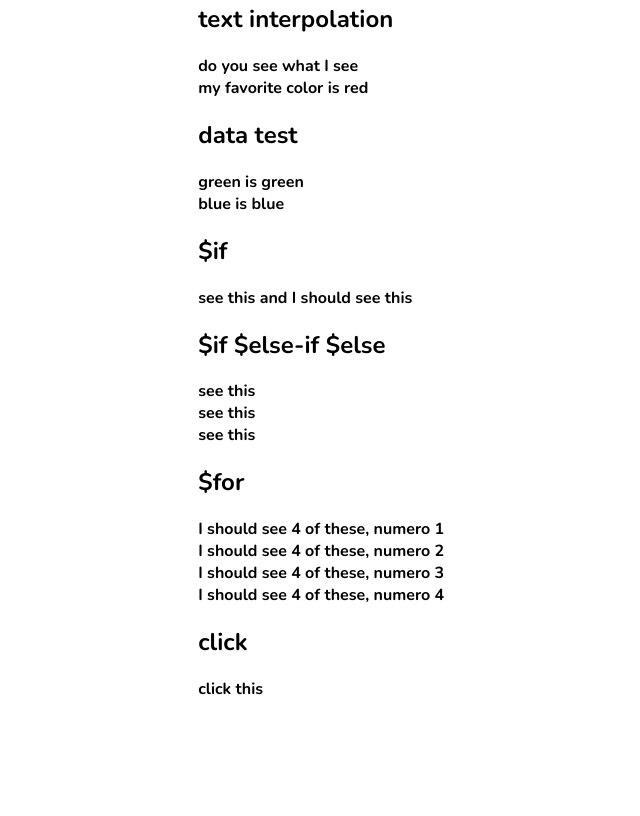
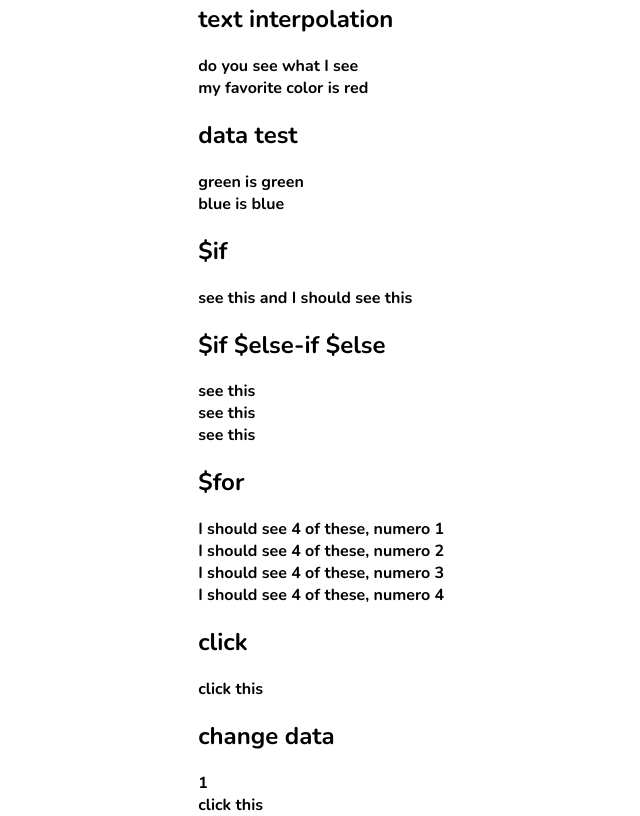
Before and after one commit to tongfa/basicbooks, a plain HTML site: page test.html in a window 1280 px wide. Shown: the part 293-1109 px from the top of the page, without its empty margins (318-958 px from the left). Before the commit the page ends 993 px from the top, so only its background shows below. Drawn offline with nearby package versions, Linux system fonts and the light colour scheme.

Commit message:
event handler with refreshing works.

```diff
--- a/test.html
+++ b/test.html
@@ -20,14 +20,30 @@
 
 <script class="framework">
     const { $component, $attributeDirective, $mount } = (function() {
+        /* finds index of two consecutive characters in string, i.e. `{{` */
+        const indexOf2 = (haystack, needle, pos = 0) => {
+            while (true) {
+                const index = haystack.indexOf(needle, pos);
+                if (index === -1) {
+                    return -1;
+                }
+                if (haystack[index + 1] === needle) {
+                    return index;
+                }
+                pos = index + 2;
+            }
+        }
+
         const HTML_TAG_LIST = [
-            'BODY', 'DIV', 'TEMPLATE', 'TABLE', 'TR', 'TH', 'TD', 'SPAN',
+            'BODY', 'DIV', 'TEMPLATE', 'TABLE', 'TR', 'TH', 'TD', 'SPAN', 'TBODY',
         ]
 
         const components = {}
         const attributeDirectives = []
         const attributeNodeGeneratingDirectives = []
         const attributeAppEntryDirectives = []
+        const needingRefresh = []
+        let refreshTask = null
 
         const addIdsToTemplate = (templateId) => {
             let idCount = 0;
@@ -45,15 +61,16 @@
             recurse(template.content)
         }
 
-        const $component = ({name, templateId, initializer, data} = {}) => {
+        const $component = (definition = {}) => {
+            const {name, templateId, initializer, data} = definition
             if (! name) { throw new Error('Component definition must define a name') };
             if (! templateId) {
-                templateId = name;
+                definition.templateId = name;
             }
             if (! initializer) {
-                initializer = () => {}
+                definition.initializer = () => {}
             }
-            components[name] = {name, templateId, initializer, data, scratchboard: {}};
+            components[name] = {...definition, $meta: {}};
         }
 
         const $attributeDirective = ({test, processor, options} = {}) => {
@@ -70,32 +87,61 @@
             }
         }
 
-        const indexOf2 = (haystack, needle, pos = 0) => {
-            while (true) {
-                const index = haystack.indexOf(needle, pos);
-                if (index === -1) {
-                    return -1;
-                }
-                if (haystack[index + 1] === needle) {
-                    return index;
-                }
-                pos = index + 2;
+        const findByAttr = (node, attr, attrValue) => {
+            if (node?.attributes?.[attr]?.value === attrValue) {
+                return node
+            }
+            if (node.tagName === 'TEMPLATE') {
+                return findByAttr(node.content, attr, attrValue)
+            }
+            for (const childNode of node.children) {
+                const found = findByAttr(childNode, attr, attrValue)
+                if (found) return found
             }
         }
 
-        const evaluate = (data, expression) => {
+        const executeRefreshes = () => {
+            refreshTask = null
+            for (const {ref, instance} of needingRefresh) {
+                const templateNode = findByAttr(instance.component.template, '$ref', ref)
+                const dirtyElement = findByAttr(instance.element, '$ref', ref)
+                while (dirtyElement.lastChild) {
+                    dirtyElement.removeChild(dirtyElement.lastChild)
+                }
+                const childElements = processTemplateElement(instance, templateNode)
+                for (child of childElements) {
+                    dirtyElement.appendChild(child)
+                }
+            }
+        }
+
+        const scheduleRefresh = (task) => {
+            needingRefresh.push(task)
+            if (! refreshTask ) {
+                refreshTask = setTimeout(executeRefreshes)
+            }
+        }
+
+        const evaluate = (instance, expression) => {
             const keys = []
             const values = []
-            for (datumKey in data) {
+            for (datumKey in instance.data) {
                 keys.push(datumKey)
-                values.push(data[datumKey])
+                const value = instance.data[datumKey]
+                values.push( typeof value === 'function' ? value.bind(instance.data) : value)
             }
 
-            const value = Function(...keys, `"use strict"; return ${expression}`)(...values)
-            return value
+            const refreshByRef = (ref) => {
+                scheduleRefresh({instance, ref})
+            }
+            keys.push('$refreshByRef')
+            values.push(refreshByRef)
+
+            const f = Function(...keys, `"use strict"; return ${expression}`)
+            return f(...values)
         }
 
-        const processTextNode = (node, newNode, data) => {
+        const processTextNode = (instance, node, newNode) => {
             let text = '';
             let pos = 0;
             while (true) {
@@ -104,7 +150,7 @@
                 if (leftBraces !== -1 && rightBraces !== -1) {
                     text += node.textContent.substr(pos, leftBraces - pos);
                     const expression = node.textContent.substr(leftBraces + 2, rightBraces - leftBraces - 2);
-                    text += evaluate(data, expression)
+                    text += evaluate(instance, expression)
                     pos += rightBraces + 2;
                 } else {
                     text += node.textContent.substr(pos, node.textContent.length - pos);
@@ -115,7 +161,8 @@
             return newNode;
         }
 
-        const processNodeGeneratingDirectives = (newNodes, templateNode, templateNodeChildren, data) => {
+        const processNodeGeneratingDirectives = (instance, newNodes, templateNode, templateNodeChildren) => {
+            const { data } = instance
             for (attribute of templateNode.attributes) {
                 for (atrributeDirective of attributeNodeGeneratingDirectives) {
                     if (atrributeDirective.test(attribute)) {
@@ -124,14 +171,15 @@
                         }
                         return atrributeDirective.processor(
                             { evaluate, processTemplateElement },
-                            templateNode, templateNodeChildren, newNodes, attribute, data)
+                            instance, templateNode, templateNodeChildren, newNodes, attribute)
                     }
                 }
             }
             return true
         }
 
-        const processRegularDirectives = (directives, newNodes, templateNode, templateNodeChildren, data) => {
+        const processRegularDirectives = (instance, directives, newNodes, templateNode, templateNodeChildren) => {
+            const { data } = instance
             let processChildren = true;
             for (attribute of templateNode.attributes) {
                 for (atrributeDirective of directives) {
@@ -139,7 +187,7 @@
                         for (const newNode of newNodes) {
                             const { skipProcessingFurtherChildren } = atrributeDirective.processor(
                                 { evaluate, processTemplateElement },
-                                templateNode, templateNodeChildren, newNode, attribute, data)
+                                instance, templateNode, templateNodeChildren, newNode, attribute)
                             processChildren &&= !skipProcessingFurtherChildren
                         }
                         break; // ensures each attribute matches only one directive
@@ -149,10 +197,13 @@
             return processChildren
         }
 
-        const processTemplateElement = (templateNode, data) => {
+        const processTemplateElement = (instance, templateNode) => {
+            const { data } = instance
             if (templateNode.nodeName === '#text') {
                 const newNode = templateNode.cloneNode()
-                return [processTextNode(templateNode, newNode, data)]
+                // newNode.setAttribute('$templateNodeId', newNode.id)
+                delete newNode.id
+                return [processTextNode(instance, templateNode, newNode)]
             }
 
             const templateNodeChildren = templateNode.nodeName === 'TEMPLATE' ? templateNode.content.childNodes : templateNode.childNodes
@@ -162,18 +213,21 @@
             let newNodes = []
 
             /* first execute directives that are capable of generating multiple nodes, $for is the only one at the moment */
-            processChildren &&= processNodeGeneratingDirectives(newNodes, templateNode, templateNodeChildren, data)
+            processChildren &&= processNodeGeneratingDirectives(instance, newNodes, templateNode, templateNodeChildren)
 
             if (newNodes.length === 0) {
-                newNodes.push(templateNode.cloneNode())
+                const newNode = templateNode.cloneNode()
+                // newNode.setAttribute('$templateNodeId', newNode.id)
+                delete newNode.id
+                newNodes.push(newNode)
             }
 
-            processChildren &&= processRegularDirectives(attributeDirectives, newNodes, templateNode, templateNodeChildren, data)
+            processChildren &&= processRegularDirectives(instance, attributeDirectives, newNodes, templateNode, templateNodeChildren)
 
             if ( processChildren ) {
                 for (const newNode of newNodes) {
                     for (const childNode of templateNodeChildren) {
-                        const newChildren = processTemplateElement(childNode, data)
+                        const newChildren = processTemplateElement(instance, childNode)
                         for (const newChild of newChildren) {
                             newNode.appendChild(newChild)
                         }
@@ -181,7 +235,7 @@
                 }
             }
 
-            const provisionedNodes = newNodes.map(newNode => HTML_TAG_LIST.includes(newNodes[0].tagName) ? newNode : mount(newNode, data))
+            const provisionedNodes = newNodes.map(newNode => HTML_TAG_LIST.includes(newNodes[0].tagName) ? newNode : mount(instance, newNode))
 
             if (templateNode.nodeName === 'TEMPLATE') {
                 const childrenNodes = []
@@ -197,19 +251,21 @@
         }
 
         /* mounts a component */
-        const mount = (element, data) => {
+        const mount = (element, parentInstanceData) => {
             const component = components[element.localName];
             if (! component) { throw new Error(`Undefined component: ${element.localName}`) }
-            const template = document.getElementById(component.templateId)
-            if (! template) {
+            const templateNode = document.getElementById(component.templateId)
+            if (! templateNode) {
                 throw new Error(`cannot find template with id: ${component.templateId}`)
             }
-            if (! component.scratchboard.setIds) {
-                component.scratchboard.setIds = true
+            if (! component.$meta.setIds) {
+                component.$meta.setIds = true
                 addIdsToTemplate(component.templateId)
+                component.template = templateNode
             }
-            const scopedData = {...data, ...component.data}
-            const childElements = processTemplateElement(template, scopedData)
+            const data = {...parentInstanceData, ...component.data }
+            const instance = { component, data, element, $meta: {} }
+            const childElements = processTemplateElement(instance, templateNode)
             for (child of childElements) {
                 element.appendChild(child)
             }
@@ -217,10 +273,10 @@
         }
 
         /* mounts an app */
-        const $mount = (element, data) => {
-            const scopedData = {...data}
-            processRegularDirectives(attributeAppEntryDirectives, [element], element, [], scopedData)  // potentially adds stuff to scopeddata
-            mount(element, scopedData)
+        const $mount = (element, parentData) => {
+            const preliminaryInstance = {data: parentData}
+            processRegularDirectives(preliminaryInstance, attributeAppEntryDirectives, [element], element, [])  // potentially adds stuff to preliminaryInstance.data
+            mount(element, preliminaryInstance.data)
         }
 
         return {
@@ -234,10 +290,10 @@
 <script class="$attrDirective">
     $attributeDirective({
         test: (attribute) => attribute.name.startsWith('$attr:'),
-        processor: ($, node, childNodes, newNode, attribute, data) => {
+        processor: ($, instance, node, childNodes, newNode, attribute) => {
             const attrKey = attribute.name.substr('$attr:'.length)
             const expression = attribute.value
-            const value = $.evaluate(data, expression)
+            const value = $.evaluate(instance, expression)
             newNode.setAttribute(attrKey, value)
             return {};
         }
@@ -248,10 +304,10 @@
     $attributeDirective({
         options: { appEntry: true },
         test: (attribute) => attribute.name == '$data',
-        processor: ($, node, childNodes, newNode, attribute, data) => {
-            const evaluatedData = $.evaluate(data, attribute.value)
+        processor: ($, instance, node, childNodes, newNode, attribute) => {
+            const evaluatedData = $.evaluate(instance, attribute.value)
             for (const [key, value] of Object.entries(evaluatedData) ) {
-                data[key] = value
+                instance.data[key] = value
             }
             return {};
         }
@@ -261,9 +317,10 @@
 <script class="$eventDirective">
     $attributeDirective({
         test: (attribute) => attribute.name.startsWith('$event:'),
-        processor: ($, node, childNodes, newNode, attribute, data) => {
+        processor: ($, instance, node, childNodes, newNode, attribute) => {
+            const { data } = instance
             const eventName = attribute.name.substr('$event:'.length);
-            const handler = () => { $.evaluate(data, attribute.value) }
+            const handler = () => { $.evaluate(instance, attribute.value) }
             newNode.addEventListener(eventName, handler);
             return {};
         }
@@ -274,15 +331,17 @@
     $attributeDirective({
         options: { generatesNodes: true },
         test: (attribute) => attribute.name === '$for',
-        processor: ($, node, childNodes, newNodes, attribute, data) => {
+        processor: ($, parentInstance, node, childNodes, newNodes, attribute) => {
             const [iter, op, ...c] = attribute.value.split(' ')
             const collection = c.join(' ')
             const buildChildren = (iterValue) => {
-                newData = { ...data }
-                newData[iter] = iterValue
+                const instance = { ...parentInstance, data: { ...parentInstance.data}  }
+                instance.data[iter] = iterValue
                 const newNode = node.cloneNode()
+                // newNode.setAttribute('$templateNodeId', newNode.id)
+                delete newNode.id
                 for (childElement of node.childNodes) {
-                    const newChildren = $.processTemplateElement(childElement, newData)
+                    const newChildren = $.processTemplateElement(instance, childElement)
                     for (const newChild of newChildren) {
                         newNode.appendChild(newChild);
                     }
@@ -291,11 +350,11 @@
             }
             if (op === 'in') {
                 /* untested */
-                for (x in $.evaluate(data, collection)) {
+                for (x in $.evaluate(parentInstance, collection)) {
                     buildChildren(x)
                 }
             } else if (op === 'of') {
-                for (x of $.evaluate(data, collection)) {
+                for (x of $.evaluate(parentInstance, collection)) {
                     buildChildren(x)
                 }
             }
@@ -311,12 +370,12 @@
     const $ifScopes = {}
     $attributeDirective({
         test: (attribute) => ['$if', '$else-if', '$else'].indexOf(attribute.name) > -1,
-        processor: ($, node, childNodes, newNode, attribute, data) => {
+        processor: ($, instance, node, childNodes, newNode, attribute) => {
             const scope = node.parentElement.id
             const expression = attribute.value
             switch(attribute.name) {
                 case '$if': {
-                    const value = $.evaluate(data, expression)
+                    const value = $.evaluate(instance, expression)
                     $ifScopes[scope] = { value }
                     return value ? {} : {skipProcessingFurtherChildren: true}
                 }
@@ -327,7 +386,7 @@
                     if ($ifScopes[scope].value) {
                         return {skipProcessingFurtherChildren: true};
                     }
-                    const value = $.evaluate(data, expression)
+                    const value = $.evaluate(instance, expression)
                     $ifScopes[scope].value ||= value
                     return value ? {} : {skipProcessingFurtherChildren: true}
                 }
@@ -367,6 +426,8 @@
     <for-test class="test"></for-test>
     <h2>click</h2>
     <event-test class="test"></event-test>
+    <h2>change data</h2>
+    <change-data-test class="test"></change-data-test>
 </body>
 
 <script class="template-test">
@@ -380,6 +441,7 @@
     </div>
 </template>
 
+<!-- /* intentionally template followed by script to test both orders work */ -->
 <template id="attribute-test">
     <div>
         <div $attr:class="'marked'">this should be bolder and red</div>
@@ -393,18 +455,27 @@
     })
 </script>
 
+<script class="test-test">
+    $component({
+        name: 'text-test',
+    })
+</script>
 <template id="text-test">
     <div>
         <div>{{ 'do you see what I see' }}</div>
         <div>my favorite color is {{ colorRed }}</div>
     </div>
 </template>
-<script class="test-test">
+
+<script class="data-test">
+    /* note template expects colorBlue to be defined in component tag */
     $component({
-        name: 'text-test'
+        name: 'data-test',
+        data: {
+            colorGreen: 'green'
+        }
     })
 </script>
-
 <template id="data-test">
     <div>
         green is {{ colorGreen }}
@@ -413,15 +484,13 @@
         blue is {{ colorBlue }}
     </div>
 </template>
-<script class="data-test">
+
+<script class="$if-test">
     $component({
-        name: 'data-test',
-        data: {
-            colorGreen: 'green'
-        }
+        name: 'if-test',
+        templateId: '$if-test'
     })
 </script>
-
 <template id="$if-test">
     <div>
         <span $if="true">see this</span>
@@ -429,13 +498,13 @@
         <span $else>and I should see this</span>
     </div>
 </template>
-<script class="$if-test">
+
+<script class="$if-$else-if-$else-test">
     $component({
-        name: 'if-test',
-        templateId: '$if-test'
+        name: 'if-else-if-else-test',
+        templateId: '$if-$else-if-$else-test'
     })
 </script>
-
 <template id="$if-$else-if-$else-test">
     <div>
         <div>
@@ -455,31 +524,19 @@
         </div>
     </div>
 </template>
-<script class="$if-$else-if-$else-test">
-    $component({
-        name: 'if-else-if-else-test',
-        templateId: '$if-$else-if-$else-test'
-    })
-</script>
 
-
-<template id="$for-test">
-    <div $for="count of [1, 2, 3, 4]">
-        I should see 4 of these, numero {{ count }}
-    </div>
-</template>
 <script>
     $component({
         name: 'for-test',
         templateId: '$for-test'
     })
 </script>
-
-<template id="$event-test">
-    <div>
-        <span $event:click="foo()">click this</span>
+<template id="$for-test">
+    <div $for="count of [1, 2, 3, 4]">
+        I should see 4 of these, numero {{ count }}
     </div>
 </template>
+
 <script>
     $component({
         name: 'event-test',
@@ -489,12 +546,37 @@
         },
     })
 </script>
-</body>
+<template id="$event-test">
+    <div>
+        <span $event:click="foo()">click this</span>
+    </div>
+</template>
+
+<script>
+    $component({
+        name: 'change-data-test',
+        data: {
+            somethingThatChanges: 1,
+            increment($refreshByRef) {
+                this.somethingThatChanges++
+                $refreshByRef('count')
+            },
+        },
+    })
+</script>
+<template id="change-data-test">
+    <div $ref="count">
+        {{ somethingThatChanges }}
+    </div>
+    <div $event:click="increment($refreshByRef)">
+        click this
+    </div>
+</template>
 
 <script>
     const start = () => {
         const data = {
-            colorRed: 'red'
+            colorRed: 'red',
         };
         const tests = document.getElementsByClassName('test')
         // $mount(tests[6], data)
```
